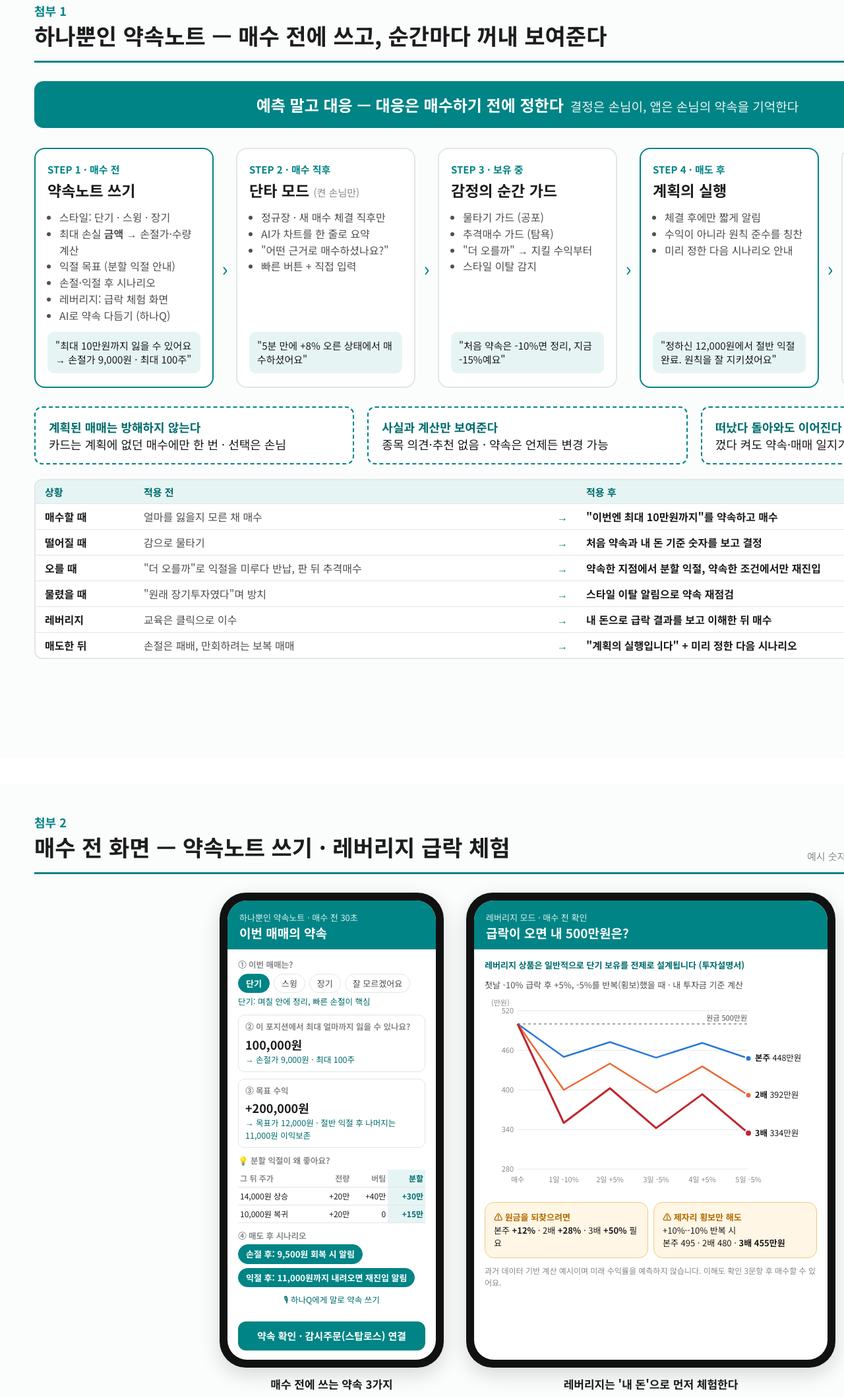
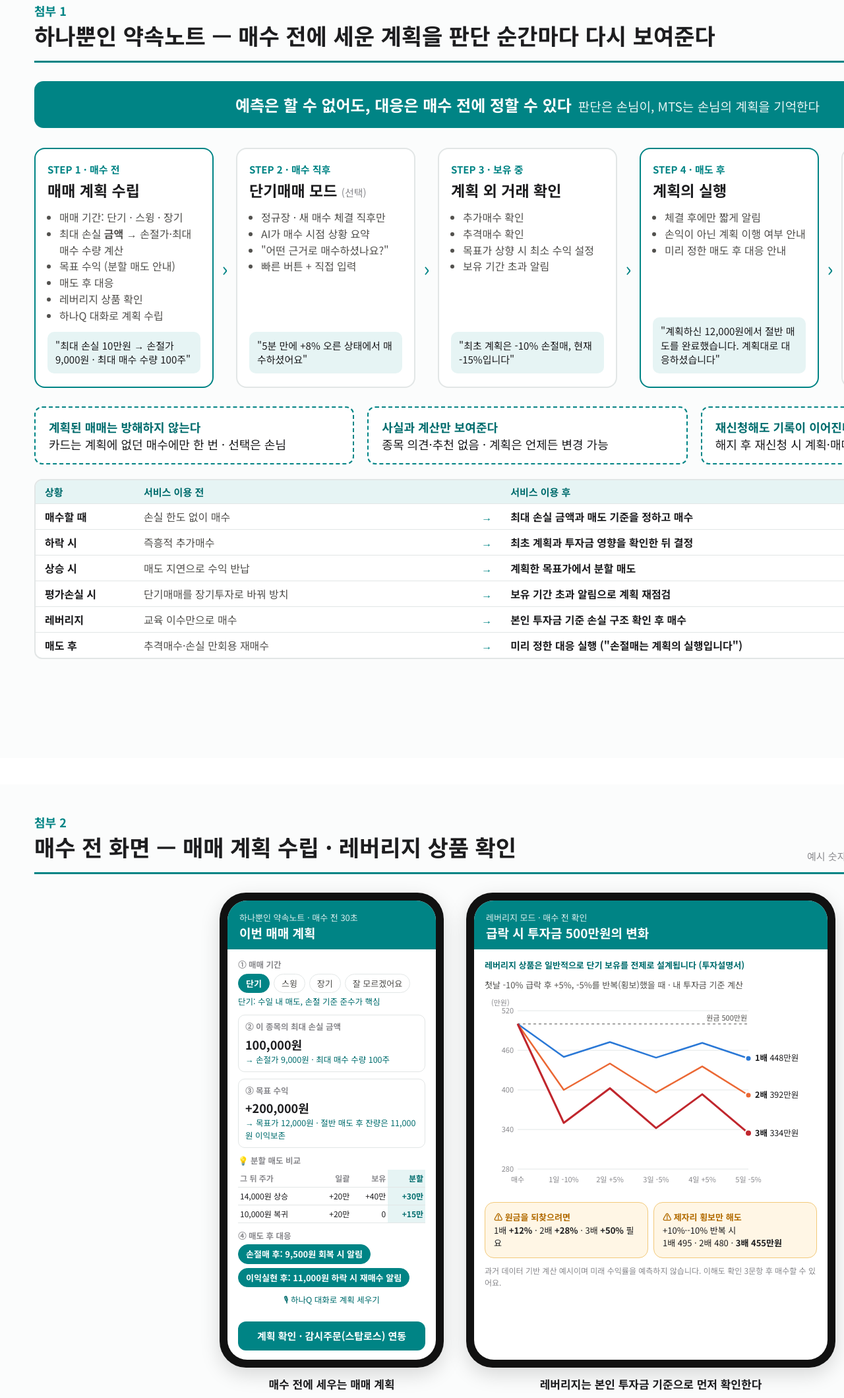
Before and after one commit to shinheecheol43-star/AI-, a plain HTML site: page contest/report/첨부이미지.html in a window 1280 px wide. Shown: the part 41-2160 px from the top of the page at 66% size. Drawn offline with Linux system fonts and the light colour scheme.

Commit message:
Align attachment image wording with final terminology
Co-Authored-By: Claude Opus 5.5 <noreply@anthropic.com>
Claude-Session: https://claude.ai/code/session_01TKkDqm14RjDDXPetjfDB7T

```diff
--- a/contest/report/첨부이미지.html
+++ b/contest/report/첨부이미지.html
@@ -81,72 +81,72 @@ svg text{font-family:"NotoKRL","NotoKR",sans-serif;}
 
 <!-- ================= 1. 서비스 흐름도 ================= -->
 <div class="sheet" id="img1" style="height:1190px">
-  <div class="head"><div><div class="no">첨부 1</div><h1>하나뿐인 약속노트 — 매수 전에 쓰고, 순간마다 꺼내 보여준다</h1></div><div class="note">신청한 손님만 이용하는 '선택한 보호'</div></div>
-  <div class="banner">예측 말고 대응 — 대응은 매수하기 전에 정한다<span>결정은 손님이, 앱은 손님의 약속을 기억한다</span></div>
+  <div class="head"><div><div class="no">첨부 1</div><h1>하나뿐인 약속노트 — 매수 전에 세운 계획을 판단 순간마다 다시 보여준다</h1></div><div class="note">신청한 손님만 이용하는 선택형 서비스</div></div>
+  <div class="banner">예측은 할 수 없어도, 대응은 매수 전에 정할 수 있다<span>판단은 손님이, MTS는 손님의 계획을 기억한다</span></div>
   <div class="flow">
-    <div class="stage hot"><div class="when">STEP 1 · 매수 전</div><h3>약속노트 쓰기</h3>
-      <ul><li>스타일: 단기 · 스윙 · 장기</li><li>최대 손실 <b>금액</b> → 손절가·수량 계산</li><li>익절 목표 (분할 익절 안내)</li><li>손절·익절 후 시나리오</li><li>레버리지: 급락 체험 화면</li><li>AI로 약속 다듬기 (하나Q)</li></ul>
-      <div class="msg">"최대 10만원까지 잃을 수 있어요 → 손절가 9,000원 · 최대 100주"</div></div>
+    <div class="stage hot"><div class="when">STEP 1 · 매수 전</div><h3>매매 계획 수립</h3>
+      <ul><li>매매 기간: 단기 · 스윙 · 장기</li><li>최대 손실 <b>금액</b> → 손절가·최대 매수 수량 계산</li><li>목표 수익 (분할 매도 안내)</li><li>매도 후 대응</li><li>레버리지 상품 확인</li><li>하나Q 대화로 계획 수립</li></ul>
+      <div class="msg">"최대 손실 10만원 → 손절가 9,000원 · 최대 매수 수량 100주"</div></div>
     <div class="arrow">›</div>
-    <div class="stage"><div class="when">STEP 2 · 매수 직후</div><h3>단타 모드 <span style="font-size:15px;color:var(--muted);font-weight:400">(켠 손님만)</span></h3>
-      <ul><li>정규장 · 새 매수 체결 직후만</li><li>AI가 차트를 한 줄로 요약</li><li>"어떤 근거로 매수하셨나요?"</li><li>빠른 버튼 + 직접 입력</li></ul>
+    <div class="stage"><div class="when">STEP 2 · 매수 직후</div><h3>단기매매 모드 <span style="font-size:15px;color:var(--muted);font-weight:400">(선택)</span></h3>
+      <ul><li>정규장 · 새 매수 체결 직후만</li><li>AI가 매수 시점 상황 요약</li><li>"어떤 근거로 매수하셨나요?"</li><li>빠른 버튼 + 직접 입력</li></ul>
       <div class="msg">"5분 만에 +8% 오른 상태에서 매수하셨어요"</div></div>
     <div class="arrow">›</div>
-    <div class="stage"><div class="when">STEP 3 · 보유 중</div><h3>감정의 순간 가드</h3>
-      <ul><li>물타기 가드 (공포)</li><li>추격매수 가드 (탐욕)</li><li>"더 오를까" → 지킬 수익부터</li><li>스타일 이탈 감지</li></ul>
-      <div class="msg">"처음 약속은 -10%면 정리, 지금 -15%예요"</div></div>
+    <div class="stage"><div class="when">STEP 3 · 보유 중</div><h3>계획 외 거래 확인</h3>
+      <ul><li>추가매수 확인</li><li>추격매수 확인</li><li>목표가 상향 시 최소 수익 설정</li><li>보유 기간 초과 알림</li></ul>
+      <div class="msg">"최초 계획은 -10% 손절매, 현재 -15%입니다"</div></div>
     <div class="arrow">›</div>
     <div class="stage hot"><div class="when">STEP 4 · 매도 후</div><h3>계획의 실행</h3>
-      <ul><li>체결 후에만 짧게 알림</li><li>수익이 아니라 원칙 준수를 칭찬</li><li>미리 정한 다음 시나리오 안내</li></ul>
-      <div class="msg">"정하신 12,000원에서 절반 익절 완료. 원칙을 잘 지키셨어요"</div></div>
+      <ul><li>체결 후에만 짧게 알림</li><li>손익이 아닌 계획 이행 여부 안내</li><li>미리 정한 매도 후 대응 안내</li></ul>
+      <div class="msg">"계획하신 12,000원에서 절반 매도를 완료했습니다. 계획대로 대응하셨습니다"</div></div>
     <div class="arrow">›</div>
-    <div class="stage"><div class="when">STEP 5 · 월간</div><h3>복기 리포트</h3>
-      <ul><li>약속대로 vs 마음 바꾼 매매</li><li>근거별 결과 (단타 모드)</li><li>나의 반복 실수 패턴</li></ul>
-      <div class="msg">"'급등 따라가기' 매수는 10번 중 2번만 수익"</div></div>
+    <div class="stage"><div class="when">STEP 5 · 월간</div><h3>월간 점검 리포트</h3>
+      <ul><li>계획대로 한 거래 vs 계획을 바꾼 거래</li><li>매수 근거별 성과</li><li>반복되는 위험 행동 확인</li></ul>
+      <div class="msg">"'급등 추종' 근거 매수: 10건 중 2건 수익"</div></div>
   </div>
   <div class="rules">
     <div class="rule"><b>계획된 매매는 방해하지 않는다</b><br>카드는 계획에 없던 매수에만 한 번 · 선택은 손님</div>
-    <div class="rule"><b>사실과 계산만 보여준다</b><br>종목 의견·추천 없음 · 약속은 언제든 변경 가능</div>
-    <div class="rule"><b>떠났다 돌아와도 이어진다</b><br>껐다 켜도 약속·매매 일지가 그대로</div>
+    <div class="rule"><b>사실과 계산만 보여준다</b><br>종목 의견·추천 없음 · 계획은 언제든 변경 가능</div>
+    <div class="rule"><b>재신청해도 기록이 이어진다</b><br>해지 후 재신청 시 계획·매매 기록 유지</div>
   </div>
   <table class="ba">
-    <tr><th>상황</th><th>적용 전</th><th></th><th>적용 후</th></tr>
-    <tr><td class="k">매수할 때</td><td class="b">얼마를 잃을지 모른 채 매수</td><td class="ar">→</td><td class="a">"이번엔 최대 10만원까지"를 약속하고 매수</td></tr>
-    <tr><td class="k">떨어질 때</td><td class="b">감으로 물타기</td><td class="ar">→</td><td class="a">처음 약속과 내 돈 기준 숫자를 보고 결정</td></tr>
-    <tr><td class="k">오를 때</td><td class="b">"더 오를까"로 익절을 미루다 반납, 판 뒤 추격매수</td><td class="ar">→</td><td class="a">약속한 지점에서 분할 익절, 약속한 조건에서만 재진입</td></tr>
-    <tr><td class="k">물렸을 때</td><td class="b">"원래 장기투자였다"며 방치</td><td class="ar">→</td><td class="a">스타일 이탈 알림으로 약속 재점검</td></tr>
-    <tr><td class="k">레버리지</td><td class="b">교육은 클릭으로 이수</td><td class="ar">→</td><td class="a">내 돈으로 급락 결과를 보고 이해한 뒤 매수</td></tr>
-    <tr><td class="k">매도한 뒤</td><td class="b">손절은 패배, 만회하려는 보복 매매</td><td class="ar">→</td><td class="a">"계획의 실행입니다" + 미리 정한 다음 시나리오</td></tr>
+    <tr><th>상황</th><th>서비스 이용 전</th><th></th><th>서비스 이용 후</th></tr>
+    <tr><td class="k">매수할 때</td><td class="b">손실 한도 없이 매수</td><td class="ar">→</td><td class="a">최대 손실 금액과 매도 기준을 정하고 매수</td></tr>
+    <tr><td class="k">하락 시</td><td class="b">즉흥적 추가매수</td><td class="ar">→</td><td class="a">최초 계획과 투자금 영향을 확인한 뒤 결정</td></tr>
+    <tr><td class="k">상승 시</td><td class="b">매도 지연으로 수익 반납</td><td class="ar">→</td><td class="a">계획한 목표가에서 분할 매도</td></tr>
+    <tr><td class="k">평가손실 시</td><td class="b">단기매매를 장기투자로 바꿔 방치</td><td class="ar">→</td><td class="a">보유 기간 초과 알림으로 계획 재점검</td></tr>
+    <tr><td class="k">레버리지</td><td class="b">교육 이수만으로 매수</td><td class="ar">→</td><td class="a">본인 투자금 기준 손실 구조 확인 후 매수</td></tr>
+    <tr><td class="k">매도 후</td><td class="b">추격매수·손실 만회용 재매수</td><td class="ar">→</td><td class="a">미리 정한 대응 실행 ("손절매는 계획의 실행입니다")</td></tr>
   </table>
   <div class="virtual">※ 서비스 구조 예시 (가상)</div>
 </div>
 
 <!-- ================= 2. 매수 플랜 + 레버리지 ================= -->
 <div class="sheet" id="img2">
-  <div class="head"><div><div class="no">첨부 2</div><h1>매수 전 화면 — 약속노트 쓰기 · 레버리지 급락 체험</h1></div><div class="note">예시 숫자: 1만원 × 100주 / 레버리지 500만원 투자</div></div>
+  <div class="head"><div><div class="no">첨부 2</div><h1>매수 전 화면 — 매매 계획 수립 · 레버리지 상품 확인</h1></div><div class="note">예시 숫자: 1만원 × 100주 / 레버리지 500만원 투자</div></div>
   <div class="phones">
     <div class="capw"><div class="phone"><div class="screen">
-      <div class="bar"><div class="t">하나뿐인 약속노트 · 매수 전 30초</div><div class="h">이번 매매의 약속</div></div>
+      <div class="bar"><div class="t">하나뿐인 약속노트 · 매수 전 30초</div><div class="h">이번 매매 계획</div></div>
       <div class="body">
-        <div><div class="lbl">① 이번 매매는?</div><div class="chips"><span class="chip on">단기</span><span class="chip">스윙</span><span class="chip">장기</span><span class="chip">잘 모르겠어요</span></div>
-          <div class="calc" style="margin-top:4px">단기: 며칠 안에 정리, 빠른 손절이 핵심</div></div>
-        <div class="field"><div class="lbl">② 이 포지션에서 최대 얼마까지 잃을 수 있나요?</div><div class="v">100,000원</div><div class="calc">→ 손절가 9,000원 · 최대 100주</div></div>
-        <div class="field"><div class="lbl">③ 목표 수익</div><div class="v">+200,000원</div><div class="calc">→ 목표가 12,000원 · 절반 익절 후 나머지는 11,000원 이익보존</div></div>
-        <div><div class="lbl">💡 분할 익절이 왜 좋아요?</div>
-          <table class="mini"><tr><th>그 뒤 주가</th><th>전량</th><th>버팀</th><th class="me">분할</th></tr>
+        <div><div class="lbl">① 매매 기간</div><div class="chips"><span class="chip on">단기</span><span class="chip">스윙</span><span class="chip">장기</span><span class="chip">잘 모르겠어요</span></div>
+          <div class="calc" style="margin-top:4px">단기: 수일 내 매도, 손절 기준 준수가 핵심</div></div>
+        <div class="field"><div class="lbl">② 이 종목의 최대 손실 금액</div><div class="v">100,000원</div><div class="calc">→ 손절가 9,000원 · 최대 매수 수량 100주</div></div>
+        <div class="field"><div class="lbl">③ 목표 수익</div><div class="v">+200,000원</div><div class="calc">→ 목표가 12,000원 · 절반 매도 후 잔량은 11,000원 이익보존</div></div>
+        <div><div class="lbl">💡 분할 매도 비교</div>
+          <table class="mini"><tr><th>그 뒤 주가</th><th>일괄</th><th>보유</th><th class="me">분할</th></tr>
           <tr><td>14,000원 상승</td><td>+20만</td><td>+40만</td><td class="me">+30만</td></tr>
           <tr><td>10,000원 복귀</td><td>+20만</td><td>0</td><td class="me">+15만</td></tr></table></div>
-        <div><div class="lbl">④ 매도 후 시나리오</div><div class="chips"><span class="chip on">손절 후: 9,500원 회복 시 알림</span><span class="chip on">익절 후: 11,000원까지 내려오면 재진입 알림</span></div></div>
-        <div style="font-size:12.5px;color:var(--teal-d);text-align:center">🎙 하나Q에게 말로 약속 쓰기</div>
-        <div class="btn">약속 확인 · 감시주문(스탑로스) 연결</div>
-      </div></div></div><div class="cap">매수 전에 쓰는 약속 3가지</div></div>
+        <div><div class="lbl">④ 매도 후 대응</div><div class="chips"><span class="chip on">손절매 후: 9,500원 회복 시 알림</span><span class="chip on">이익실현 후: 11,000원 하락 시 재매수 알림</span></div></div>
+        <div style="font-size:12.5px;color:var(--teal-d);text-align:center">🎙 하나Q 대화로 계획 세우기</div>
+        <div class="btn">계획 확인 · 감시주문(스탑로스) 연동</div>
+      </div></div></div><div class="cap">매수 전에 세우는 매매 계획</div></div>
 
     <div class="capw"><div class="phone" style="width:560px"><div class="screen">
-      <div class="bar"><div class="t">레버리지 모드 · 매수 전 확인</div><div class="h">급락이 오면 내 500만원은?</div></div>
+      <div class="bar"><div class="t">레버리지 모드 · 매수 전 확인</div><div class="h">급락 시 투자금 500만원의 변화</div></div>
       <div class="body">
         <div style="font-size:13px;color:var(--teal-d);font-weight:700">레버리지 상품은 일반적으로 단기 보유를 전제로 설계됩니다 (투자설명서)</div>
         <div style="font-size:13px;color:var(--ink2)">첫날 -10% 급락 후 +5%, -5%를 반복(횡보)했을 때 · 내 투자금 기준 계산</div>
-        <svg width="510" height="300" viewBox="0 0 510 300" role="img" aria-label="본주, 2배, 3배 레버리지의 평가금액 변화">
+        <svg width="510" height="300" viewBox="0 0 510 300" role="img" aria-label="1배, 2배, 3배 레버리지의 평가금액 변화">
           <!-- axes: x 0..5 days -> 50..400 ; y 300..520만원 -> 260..20 -->
           <g stroke="#e2e6e6" stroke-width="1">
             <line x1="50" y1="20" x2="400" y2="20"/><line x1="50" y1="80" x2="400" y2="80"/><line x1="50" y1="140" x2="400" y2="140"/><line x1="50" y1="200" x2="400" y2="200"/><line x1="50" y1="260" x2="400" y2="260"/>
@@ -166,17 +166,17 @@ svg text{font-family:"NotoKRL","NotoKR",sans-serif;}
           <polyline fill="none" stroke="#c0262d" stroke-width="3" stroke-linejoin="round" points="50,40 120,190 190,137.5 260,197.9 330,146.6 400,205.6"/>
           <g><circle cx="400" cy="92.2" r="4.5" fill="#2a78d6" stroke="#fff" stroke-width="2"/><circle cx="400" cy="148" r="4.5" fill="#eb6834" stroke="#fff" stroke-width="2"/><circle cx="400" cy="205.6" r="5" fill="#c0262d" stroke="#fff" stroke-width="2"/></g>
           <g font-size="12.5" fill="#1d1d1f">
-            <text x="410" y="96"><tspan font-weight="700">본주</tspan> 448만원</text>
+            <text x="410" y="96"><tspan font-weight="700">1배</tspan> 448만원</text>
             <text x="410" y="152"><tspan font-weight="700">2배</tspan> 392만원</text>
             <text x="410" y="210"><tspan font-weight="700">3배</tspan> 334만원</text>
           </g>
         </svg>
         <div style="display:flex;gap:8px">
-          <div class="card warn" style="flex:1"><div class="ic">⚠ 원금을 되찾으려면</div><div style="font-size:13px">본주 <b>+12%</b> · 2배 <b>+28%</b> · 3배 <b>+50%</b> 필요</div></div>
-          <div class="card warn" style="flex:1"><div class="ic">⚠ 제자리 횡보만 해도</div><div style="font-size:13px">+10%·-10% 반복 시<br>본주 495 · 2배 480 · <b>3배 455만원</b></div></div>
+          <div class="card warn" style="flex:1"><div class="ic">⚠ 원금을 되찾으려면</div><div style="font-size:13px">1배 <b>+12%</b> · 2배 <b>+28%</b> · 3배 <b>+50%</b> 필요</div></div>
+          <div class="card warn" style="flex:1"><div class="ic">⚠ 제자리 횡보만 해도</div><div style="font-size:13px">+10%·-10% 반복 시<br>1배 495 · 2배 480 · <b>3배 455만원</b></div></div>
         </div>
         <div style="font-size:12px;color:var(--muted)">과거 데이터 기반 계산 예시이며 미래 수익률을 예측하지 않습니다. 이해도 확인 3문항 후 매수할 수 있어요.</div>
-      </div></div></div><div class="cap">레버리지는 '내 돈'으로 먼저 체험한다</div></div>
+      </div></div></div><div class="cap">레버리지는 본인 투자금 기준으로 먼저 확인한다</div></div>
   </div>
   <div class="virtual">※ 화면 예시 (가상)</div>
 </div>
@@ -186,48 +186,48 @@ svg text{font-family:"NotoKRL","NotoKR",sans-serif;}
   <div class="head"><div><div class="no">첨부 3</div><h1>순간마다 꺼내 보여주는 약속노트</h1></div><div class="note">계획된 매매는 방해하지 않고, 계획에 없던 순간에만 한 번</div></div>
   <div class="phones" style="gap:26px">
     <div class="capw"><div class="phone"><div class="screen">
-      <div class="bar"><div class="t">보유 중 · 추가 매수 주문</div><div class="h">물타기 전에 확인해요</div></div>
+      <div class="bar"><div class="t">보유 중 · 추가매수 주문</div><div class="h">추가매수 전 확인</div></div>
       <div class="body">
-        <div class="card warn"><div class="ic">⚠ 약속에 없던 추가 매수예요</div><div class="big">처음 약속: 단기, -10%면 정리<br>지금: -15%</div></div>
-        <div class="row"><span>평균 단가</span><b>10,000 → 9,250원</b></div>
+        <div class="card warn"><div class="ic">⚠ 계획에 없던 추가매수입니다</div><div class="big">최초 계획: 단기, -10% 손절매<br>현재: -15%</div></div>
+        <div class="row"><span>평균단가</span><b>10,000 → 9,250원</b></div>
         <div class="row"><span>이 종목 비중</span><b>30% → 55%</b></div>
         <div class="row"><span>15% 더 내리면</span><b style="white-space:nowrap">-28만 → -41만원</b></div>
-        <div style="font-size:11.5px;color:var(--muted);text-align:right;margin-top:-6px">물타기 안 할 때 → 할 때</div>
+        <div style="font-size:11.5px;color:var(--muted);text-align:right;margin-top:-6px">추가매수 미실행 → 실행</div>
         <div class="lbl" style="margin-top:4px">원금 회복에 필요한 상승률</div>
         <div class="row"><span>-20% 손실</span><b>+25%</b></div>
         <div class="row"><span>-50% 손실</span><b>+100%</b></div>
-        <div class="btns"><div class="btn2">약속 바꾸고 진행</div><div class="btn2">그대로 진행</div><div class="btn2">취소</div><div class="btn2" style="border-color:var(--teal);color:var(--teal-d);font-weight:700">내일 다시 생각하기</div></div>
-      </div></div></div><div class="cap">물타기 가드 (공포)</div></div>
+        <div class="btns"><div class="btn2">계획 변경 후 진행</div><div class="btn2">그대로 진행</div><div class="btn2">취소</div><div class="btn2" style="border-color:var(--teal);color:var(--teal-d);font-weight:700">내일 다시 생각하기</div></div>
+      </div></div></div><div class="cap">추가매수 확인 (평가손실 시)</div></div>
 
     <div class="capw"><div class="phone"><div class="screen">
-      <div class="bar"><div class="t">익절 후 · 다시 매수 주문</div><div class="h">추격매수 전에 확인해요</div></div>
+      <div class="bar"><div class="t">매도 후 · 재매수 주문</div><div class="h">추격매수 전 확인</div></div>
       <div class="body">
-        <div class="card warn"><div class="ic">⚠ 판 가격보다 비싸게 다시 사요</div><div class="big">12,000원에 익절<br>지금 13,800원 (+15%)</div></div>
-        <div style="font-size:13.5px">처음 정한 익절 후 시나리오는<br><b>'11,000원까지 내려오면 재진입'</b>이었어요.</div>
-        <div class="card" style="background:var(--teal-l)"><div class="ic" style="color:var(--teal-d)">진행하려면 새 약속이 필요해요</div><div style="font-size:13px">스타일 · 최대 손실 금액을 다시 정하면<br>앞서 번 수익을 지키는 선이 보여요.</div></div>
-        <div class="btns"><div class="btn2" style="border-color:var(--teal);color:var(--teal-d);font-weight:700">새 약속 쓰기</div><div class="btn2">취소</div></div>
-      </div></div></div><div class="cap">추격매수 가드 (탐욕)</div></div>
+        <div class="card warn"><div class="ic">⚠ 매도가보다 높은 가격의 재매수입니다</div><div class="big">12,000원에 매도<br>현재 13,800원 (+15%)</div></div>
+        <div style="font-size:13.5px">최초 계획은<br><b>'11,000원 하락 시 재매수'</b>였습니다.</div>
+        <div class="card" style="background:var(--teal-l)"><div class="ic" style="color:var(--teal-d)">진행하려면 새 매매 계획이 필요합니다</div><div style="font-size:13px">매매 기간 · 최대 손실 금액을 다시 정하면<br>앞서 번 수익을 지키는 선이 보여요.</div></div>
+        <div class="btns"><div class="btn2" style="border-color:var(--teal);color:var(--teal-d);font-weight:700">새 계획 세우기</div><div class="btn2">취소</div></div>
+      </div></div></div><div class="cap">추격매수 확인 (매도 후)</div></div>
 
     <div class="capw"><div class="phone"><div class="screen">
-      <div class="bar"><div class="t">매수 체결 직후 · 단타 모드</div><div class="h">어떤 근거로 매수하셨나요?</div></div>
+      <div class="bar"><div class="t">매수 체결 직후 · 단기매매 모드</div><div class="h">어떤 근거로 매수하셨나요?</div></div>
       <div class="body">
         <div class="card" style="background:#f3f5f7"><div class="ic" style="color:var(--ink2)">AI 차트 요약</div><div style="font-size:14px"><b>5분 만에 +8%</b> 오른 상태,<br>거래량 <b>평소의 5배</b>에서 매수하셨어요.</div></div>
-        <div class="chips"><span class="chip">뉴스·공시</span><span class="chip">차트 돌파</span><span class="chip">남의 추천</span><span class="chip on">급등 따라가기</span><span class="chip">그냥 느낌</span></div>
+        <div class="chips"><span class="chip">뉴스·공시</span><span class="chip">차트 돌파</span><span class="chip">타인 추천</span><span class="chip on">급등 추종</span><span class="chip">직감</span></div>
         <div class="field" style="color:var(--muted);font-size:13px">직접 입력하시면 더 자세한 분석이 가능합니다.</div>
-        <div class="lbl" style="margin-top:6px">월간 복기 미리보기</div>
-        <div class="row"><span>급등 따라가기</span><b>10번 중 2번 수익</b></div>
-        <div class="row"><span>뉴스·공시</span><b>8번 중 5번 수익</b></div>
+        <div class="lbl" style="margin-top:6px">월간 점검 미리보기</div>
+        <div class="row"><span>급등 추종</span><b>10건 중 2건 수익</b></div>
+        <div class="row"><span>뉴스·공시</span><b>8건 중 5건 수익</b></div>
         <div style="font-size:12px;color:var(--muted)">정규장 시간, 새 매수 체결 직후에만 물어봐요.</div>
-      </div></div></div><div class="cap">단타 모드 근거 인터뷰</div></div>
+      </div></div></div><div class="cap">단기매매 모드 매수 근거 질문</div></div>
 
     <div class="capw"><div class="phone"><div class="screen">
       <div class="bar"><div class="t">매도 체결 후</div><div class="h">계획의 실행</div></div>
       <div class="body">
-        <div class="card good"><div class="ic">✓ 익절 완료</div><div class="big">정하신 12,000원(+20%)에서<br>절반 익절을 완료했어요.</div><div style="margin-top:4px;font-weight:700;color:var(--good)">원칙을 잘 지키셨어요.</div></div>
-        <div class="card good"><div class="ic">✓ 손절 완료</div><div style="font-size:14px">정하신 손절선 9,000원에서 정리했어요.<br><b>손절은 실패가 아니라 계획의 실행입니다.</b></div><div style="font-size:13px;margin-top:4px">다음 시나리오: 9,500원 회복 시 알림</div></div>
-        <div class="row"><span>이번 달 원칙 지킨 매매</span><b>7 / 9회</b></div>
-        <div style="font-size:12px;color:var(--muted)">칭찬은 수익이 아니라 원칙을 지켰는지에 드려요.</div>
-      </div></div></div><div class="cap">매도 후 원칙 준수 확인</div></div>
+        <div class="card good"><div class="ic">✓ 이익실현 완료</div><div class="big">계획하신 12,000원(+20%)에서<br>절반 매도를 완료했습니다.</div><div style="margin-top:4px;font-weight:700;color:var(--good)">계획대로 대응하셨습니다.</div></div>
+        <div class="card good"><div class="ic">✓ 손절매 완료</div><div style="font-size:14px">계획하신 손절가 9,000원에서 매도했습니다.<br><b>손절매는 실패가 아니라 계획의 실행입니다.</b></div><div style="font-size:13px;margin-top:4px">매도 후 대응: 9,500원 회복 시 알림</div></div>
+        <div class="row"><span>이번 달 계획대로 한 거래</span><b>7 / 9회</b></div>
+        <div style="font-size:12px;color:var(--muted)">안내는 손익이 아닌 계획 이행 여부를 기준으로 합니다.</div>
+      </div></div></div><div class="cap">매도 후 계획 이행 안내</div></div>
   </div>
   <div class="virtual">※ 화면 예시 (가상) · 숫자는 계산 예시</div>
 </div>
```
Also changed, not shown: contest/report/첨부1_서비스흐름도.png, contest/report/첨부2_매수플랜_레버리지.png, contest/report/첨부3_순간별카드.png.
